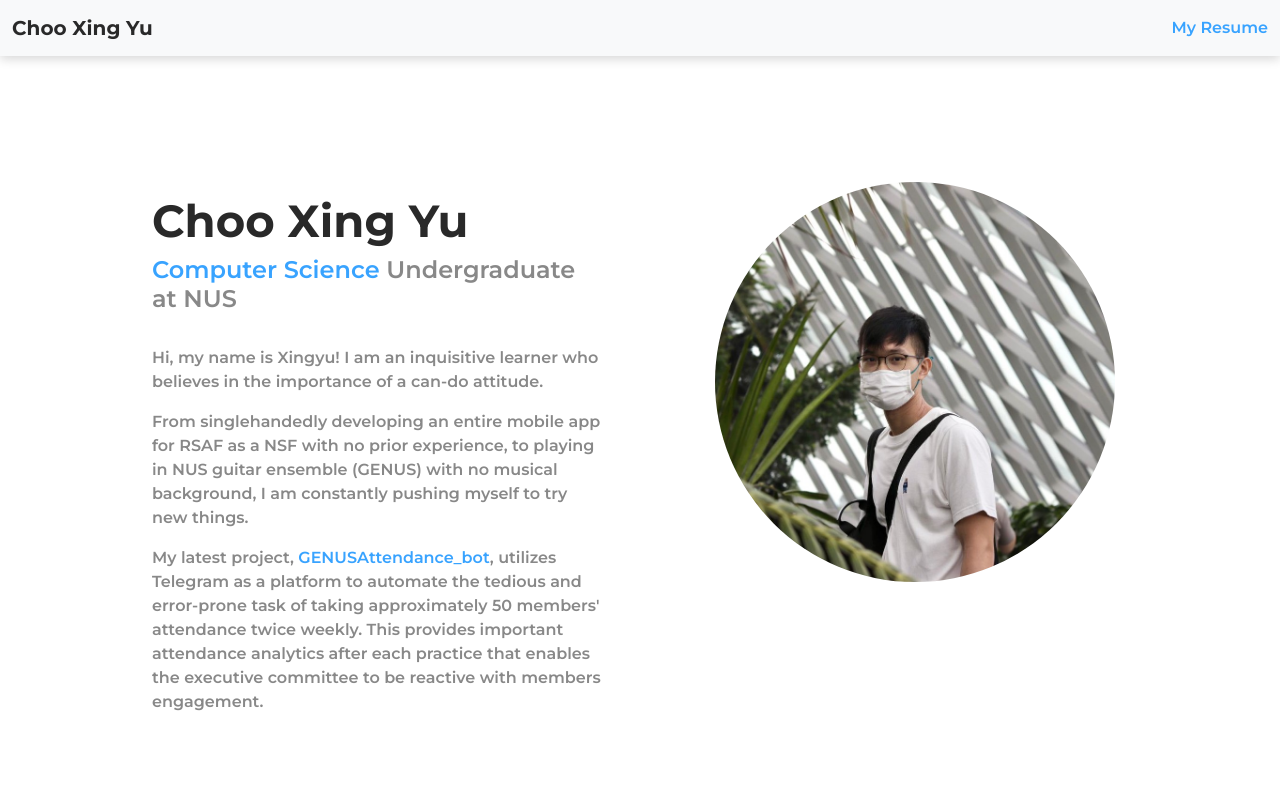
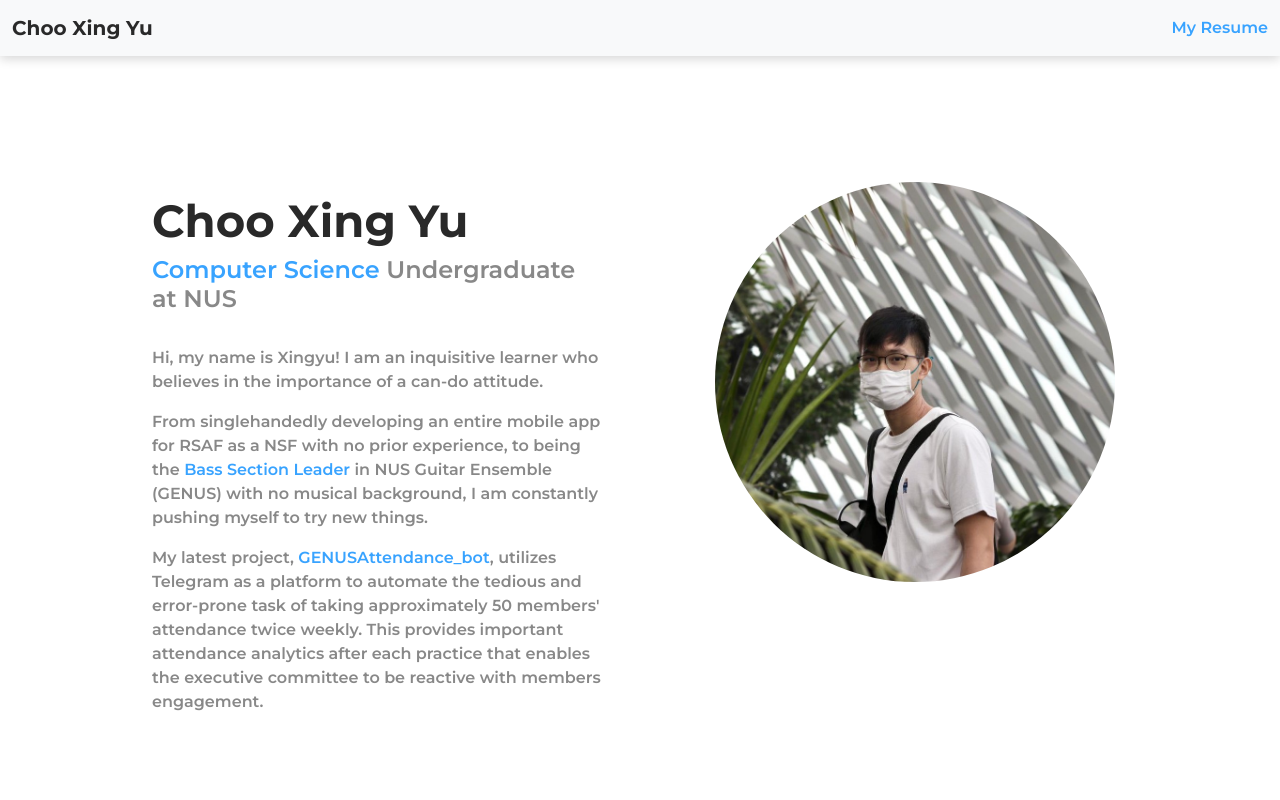
Before and after one commit to Choo-Xing-Yu/Choo-Xing-Yu.github.io, an Angular app: page / in a window 1280 px wide. Shown: the top 800 px of the page. Built offline with nearby package versions, Linux system fonts and the light colour scheme; what angular-feather would draw is missing.

Commit message:
add bass link

```diff
--- a/src/app/body/profile/profile-description/profile-description.component.html
+++ b/src/app/body/profile/profile-description/profile-description.component.html
@@ -10,8 +10,17 @@
   </p>
   <p class="profile_content">
     From singlehandedly developing an entire mobile app for RSAF as a NSF with
-    no prior experience, to playing in NUS guitar ensemble (GENUS) with no
-    musical background, I am constantly pushing myself to try new things.
+    no prior experience, to being the
+    <a
+      class="hyper_link"
+      [href]="getBassSLLink()"
+      target="_blank"
+      rel="noopener noreferrer"
+      style="text-decoration: none"
+      >Bass Section Leader</a
+    >
+    in NUS Guitar Ensemble (GENUS) with no musical background, I am constantly
+    pushing myself to try new things.
   </p>
   <p class="profile_content">
     My latest project,
@@ -22,9 +31,9 @@
       rel="noopener noreferrer"
       style="text-decoration: none"
       >GENUSAttendance_bot</a
-    >, utilizes Telegram as a platform to automate the tedious and
-    error-prone task of taking approximately 50 members' attendance twice
-    weekly. This provides important attendance analytics after each practice
-    that enables the executive committee to be reactive with members engagement.
+    >, utilizes Telegram as a platform to automate the tedious and error-prone
+    task of taking approximately 50 members' attendance twice weekly. This
+    provides important attendance analytics after each practice that enables the
+    executive committee to be reactive with members engagement.
   </p>
 </div>
--- a/src/app/body/profile/profile-description/profile-description.component.ts
+++ b/src/app/body/profile/profile-description/profile-description.component.ts
@@ -10,4 +10,7 @@ export class ProfileDescriptionComponent {
   getAttendanceBotLink() {
     return google_links.attendance_bot_url;
   }
+  getBassSLLink() {
+    return google_links.bass_sl_url;
+  }
 }
--- a/src/app/google_links.ts
+++ b/src/app/google_links.ts
@@ -5,4 +5,5 @@ export const google_links = {
     'https://drive.google.com/drive/folders/1-IlwjxD2tS8383Pu8wKhB8TxqlcfpNyX?usp=sharing',
   training_rsaf_url:
     'https://drive.google.com/drive/folders/1AC7xxQ97ExFeJ0yPAhgP4Psw0D_ezkSy?usp=sharing',
+  bass_sl_url: 'https://www.instagram.com/p/CRoG_dclAEy/',
 };
```
Also changed, not shown: 3 other files (tests, documents, lock files or other folders).
